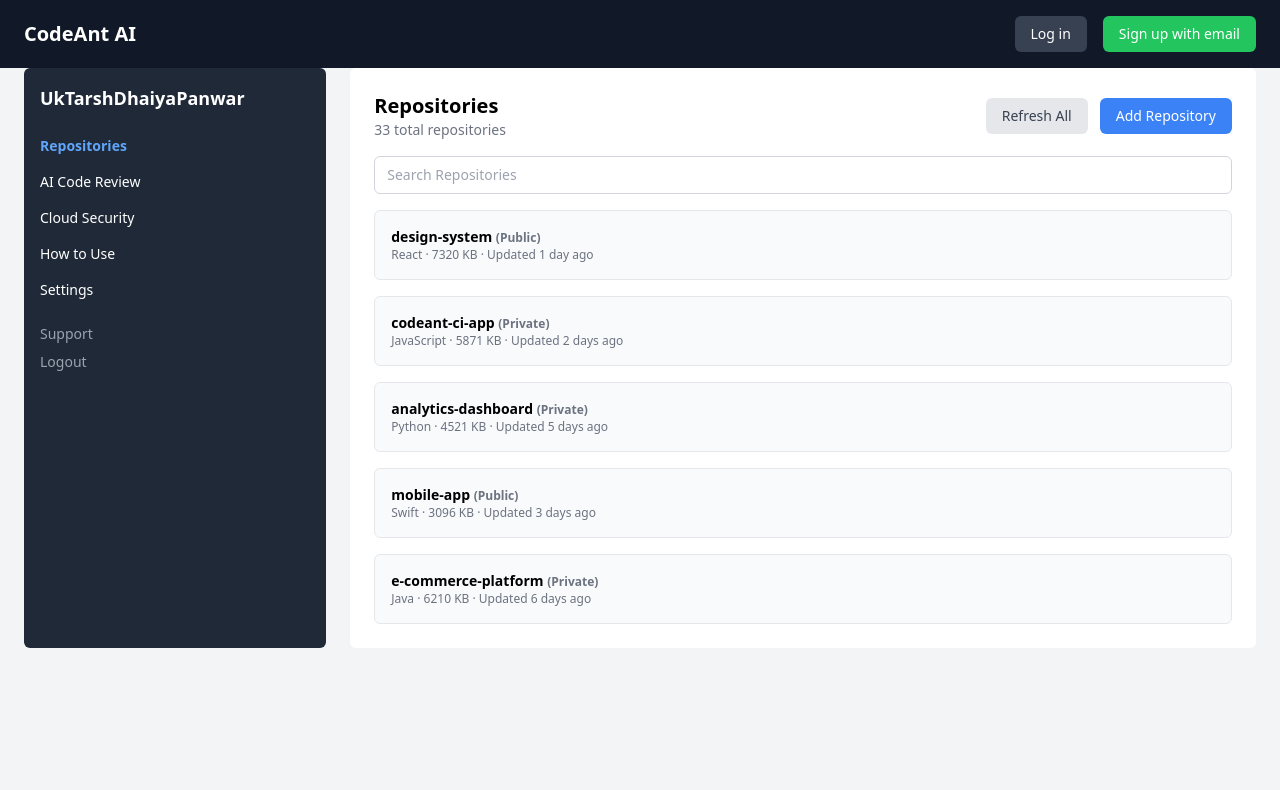
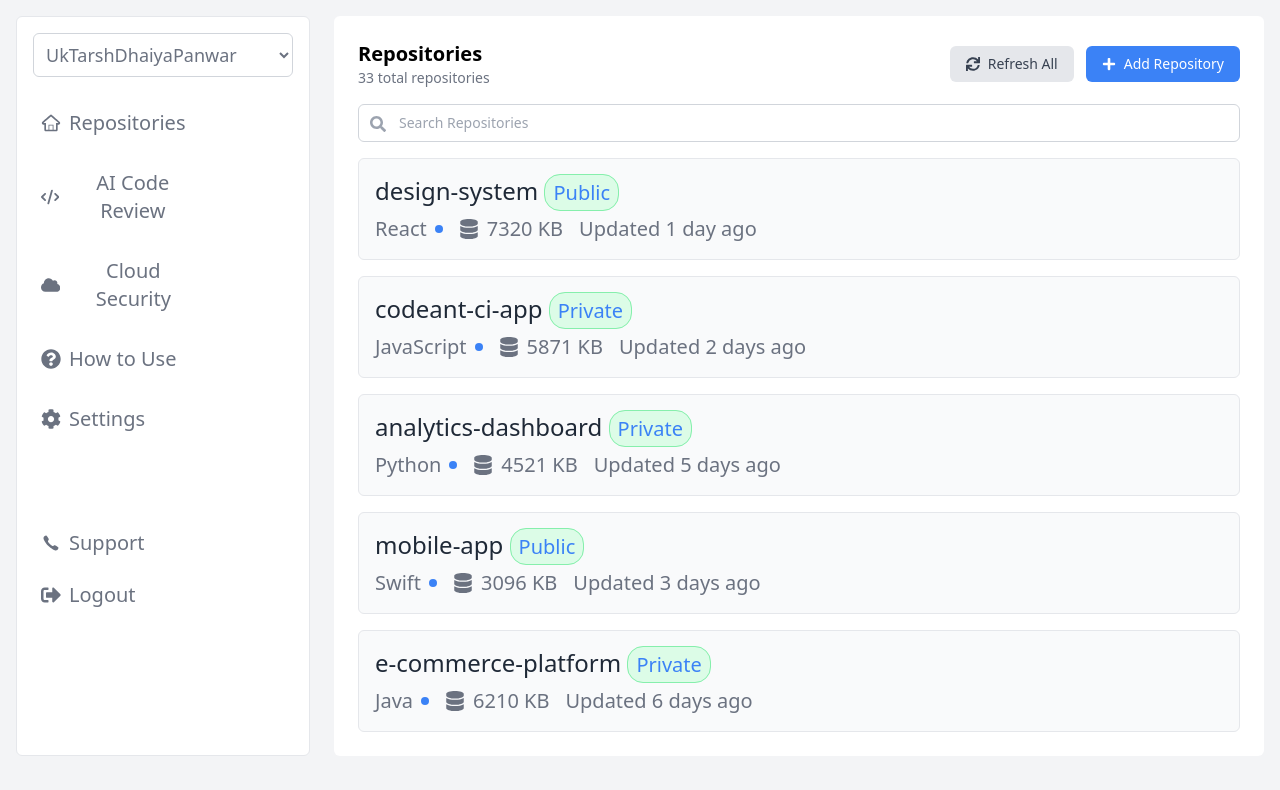
Before and after one commit to rillygulma/Code-Ant-Ai-Tasks, a React (Vite) app: page /dashboard in a window 1280 px wide. Shown: the top 790 px of the page. Built offline with nearby package versions, Linux system fonts and the light colour scheme.

Commit message:
Update: [Add Responsives to all screen in the dashboard]

```diff
--- a/src/components/Dashboard.tsx
+++ b/src/components/Dashboard.tsx
@@ -1,62 +1,129 @@
+import { useState } from "react";
+import {
+  FaDatabase,
+  FaCloud,
+  FaQuestionCircle,
+  FaCog,
+  FaSignOutAlt,
+  FaSync,
+  FaPlus,
+  FaSearch,
+} from "react-icons/fa";
+import { IoIosCall } from "react-icons/io";
+import { TiHomeOutline } from "react-icons/ti";
+import { FaCode } from "react-icons/fa6";
+
+import Logo from "../assets/CodeAnt.png";
+
 const Dashboard = () => {
+  const [isSidebarOpen, setIsSidebarOpen] = useState(false);
+
+  const toggleSidebar = () => {
+    setIsSidebarOpen(!isSidebarOpen);
+  };
+
   return (
     <div className="min-h-screen bg-gray-100">
-      {/* Header */}
-      <header className="bg-gray-900 text-white px-6 py-4 flex justify-between items-center">
-        <h1 className="text-xl font-bold">CodeAnt AI</h1>
-        <div className="hidden lg:flex space-x-4">
-          <button className="bg-gray-700 text-sm px-4 py-2 rounded-md">
-            Log in
-          </button>
-          <button className="bg-green-500 text-sm px-4 py-2 rounded-md">
-            Sign up with email
-          </button>
-        </div>
-      </header>
+      {/* Header for Small Devices */}
+      <div className="p-4 flex justify-between items-center lg:hidden bg-white border ">
+        {isSidebarOpen ? null : (
+          <div className="flex items-center">
+            <img src={Logo} alt="Logo" className="w-10 h-10 object-contain" />
+            <span className="text-lg font-bold ml-2 text-gray-700">CodeAnt AI</span>
+          </div>
+        )}
+        <button
+          className="text-gray-700 text-2xl"
+          onClick={toggleSidebar}
+          aria-label="Toggle Sidebar"
+        >
+          {isSidebarOpen ? "✖" : "☰"}
+        </button>
+      </div>
 
-      {/* Main Content */}
-      <div className="lg:flex lg:space-x-6 lg:px-6">
-        {/* Sidebar (visible on desktop) */}
-        <aside className="hidden lg:block lg:w-1/4 bg-gray-800 text-white p-4 rounded-md">
-          <h2 className="text-lg font-bold">UkTarshDhaiyaPanwar</h2>
+      <div className="grid lg:grid-cols-4 gap-6 p-4 relative">
+        {/* Sidebar */}
+        <aside
+          className={`${
+            isSidebarOpen
+              ? "absolute top-0 left-0 w-full z-50 bg-white lg:static lg:w-auto"
+              : "hidden lg:block"
+          } lg:col-span-1 bg-white text-black p-4 rounded-md border border-gray-200`}
+        >
+          {/* Logo */}
+          <div className="flex mb-4 lg:hidden">
+            <img src={Logo} alt="Logo" className="w-12 h-12 object-contain" />
+            <span className="text-xl font-bold mt-2 text-gray-700">CodeAnt AI</span>
+          </div>
+
+          {/* User Selection Dropdown */}
+          <select
+            className="w-full p-2 text-lg text-gray-500 border border-gray-300 rounded-md bg-white focus:outline-none focus:ring-2 focus:ring-gray-500"
+            defaultValue="UkTarshDhaiyaPanwar"
+          >
+            <option value="UkTarshDhaiyaPanwar">UkTarshDhaiyaPanwar</option>
+            <option value="JohnDoe">John Doe</option>
+            <option value="JaneSmith">Jane Smith</option>
+          </select>
+
+          {/* Navigation */}
           <nav className="mt-6 space-y-4">
-            <button className="block text-sm text-blue-400 font-semibold">
-              Repositories
+            {[
+              { icon: TiHomeOutline, label: "Repositories" },
+              { icon: FaCode, label: "AI Code Review" },
+              { icon: FaCloud, label: "Cloud Security" },
+              { icon: FaQuestionCircle, label: "How to Use" },
+              { icon: FaCog, label: "Settings" },
+            ].map((item, index) => (
+              <button
+                key={index}
+                className="flex items-center space-x-2 text-gray-500 text-xl hover:bg-blue-500 hover:text-white transition-colors p-2 rounded-md w-2/3"
+              >
+                <item.icon />
+                <span>{item.label}</span>
+              </button>
+            ))}
+          </nav>
+
+          {/* Support and Logout */}
+          <div className="mt-20">
+            <button className="flex items-center space-x-2 text-xl text-gray-500 hover:bg-blue-500 hover:text-white transition-colors p-2 rounded-md w-2/3">
+              <IoIosCall />
+              <span>Support</span>
             </button>
-            <button className="block text-sm">AI Code Review</button>
-            <button className="block text-sm">Cloud Security</button>
-            <button className="block text-sm">How to Use</button>
-            <button className="block text-sm">Settings</button>
-          </nav>
-          <div className="mt-6">
-            <button className="block text-sm text-gray-400">Support</button>
-            <button className="block text-sm text-gray-400 mt-2">Logout</button>
+            <button className="flex items-center space-x-2 text-xl text-gray-500 mt-2 hover:bg-blue-500 hover:text-white transition-colors p-2 rounded-md w-2/3">
+              <FaSignOutAlt />
+              <span>Logout</span>
+            </button>
           </div>
         </aside>
 
         {/* Main Section */}
-        <main className="lg:w-3/4 bg-white p-6 rounded-md">
-          <div className="flex justify-between items-center">
+        <main className="lg:col-span-3 bg-white p-6 rounded-md">
+          <div className="flex justify-between items-center flex-wrap gap-4">
             <div>
               <h2 className="text-xl font-bold">Repositories</h2>
               <p className="text-sm text-gray-500">33 total repositories</p>
             </div>
-            <div className="hidden lg:flex space-x-3">
-              <button className="bg-gray-200 text-sm text-gray-700 px-4 py-2 rounded-md">
+            <div className="flex space-x-3">
+              <button className="flex items-center bg-gray-200 text-sm text-gray-700 px-4 py-2 rounded-md">
+                <FaSync className="mr-2" />
                 Refresh All
               </button>
-              <button className="bg-blue-500 text-sm text-white px-4 py-2 rounded-md">
+              <button className="flex items-center bg-blue-500 text-sm text-white px-4 py-2 rounded-md">
+                <FaPlus className="mr-2" />
                 Add Repository
               </button>
             </div>
           </div>
 
           {/* Search Input */}
-          <div className="my-4">
+          <div className="my-4 relative">
+            <FaSearch className="absolute top-3 left-3 text-gray-400" />
             <input
               type="text"
               placeholder="Search Repositories"
-              className="w-full px-3 py-2 border border-gray-300 rounded-md text-sm"
+              className="w-full pl-10 pr-3 py-2 border border-gray-300 rounded-md text-sm"
             />
           </div>
 
@@ -71,15 +138,28 @@
             ].map((repo, index) => (
               <li
                 key={index}
-                className="flex justify-between items-center bg-gray-50 p-4 border border-gray-200 rounded-md"
+                className="flex justify-between items-center bg-gray-50 p-4 border border-gray-0 rounded-md flex-wrap gap-4 hover:bg-gray-200 transition-colors"
               >
                 <div>
-                  <h3 className="text-sm font-semibold">
-                    {repo.name} <span className="text-gray-500 text-xs">({repo.type})</span>
+                  <h3 className="text-2xl text-gray-800 mb-2">
+                    {repo.name}{" "}
+                    <span className="text-xl text-blue-500 px-2 py-1 bg-green-100 border border-green-300 rounded-2xl">
+                      {repo.type}
+                    </span>
                   </h3>
-                  <p className="text-xs text-gray-500">
-                    {repo.lang} · {repo.size} · Updated {repo.updated}
-                  </p>
+                  <div className="text-xl text-gray-500 flex items-center space-x-4 flex-nowrap">
+                    <span className="flex items-center space-x-2">
+                      <span>{repo.lang}</span>
+                      <span className="w-2 h-2 bg-blue-500 rounded-full inline-block"></span>
+                    </span>
+                    <span className="flex items-center space-x-2">
+                      <FaDatabase className="text-gray-500" />
+                      <span>{repo.size}</span>
+                    </span>
+                    <span className="flex items-center space-x-2">
+                      Updated {repo.updated}
+                    </span>
+                  </div>
                 </div>
               </li>
             ))}
```
Also changed, not shown: src/assets/CodeAnt.png (added).
